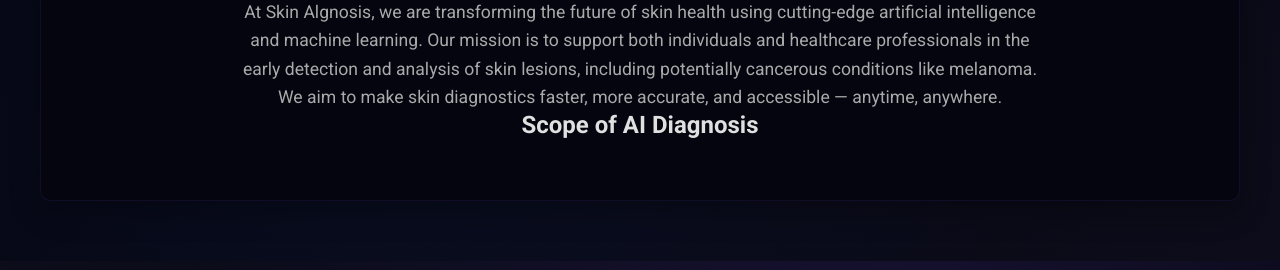
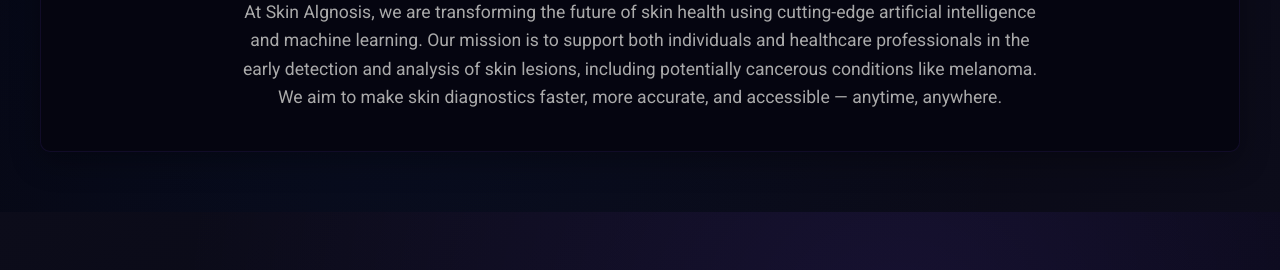
Before and after one commit to YashGoyal06/SKIN-LESIONS, a website: page about.html in a window 1280 px wide. Shown: the part 205-475 px from the top of the page. Drawn offline with Linux system fonts and the light colour scheme.

Commit message:
Update about.html

```diff
--- a/about.html
+++ b/about.html
@@ -43,7 +43,6 @@
         <div class="container">
             <h1>About Us</h1>
             <p class="intro-text">At Skin Algnosis, we are transforming the future of skin health using cutting-edge artificial intelligence and machine learning. Our mission is to support both individuals and healthcare professionals in the early detection and analysis of skin lesions, including potentially cancerous conditions like melanoma. We aim to make skin diagnostics faster, more accurate, and accessible — anytime, anywhere.</p>
-              <h2>Scope of AI Diagnosis</h2>
         </div>
     </section>
 
```
